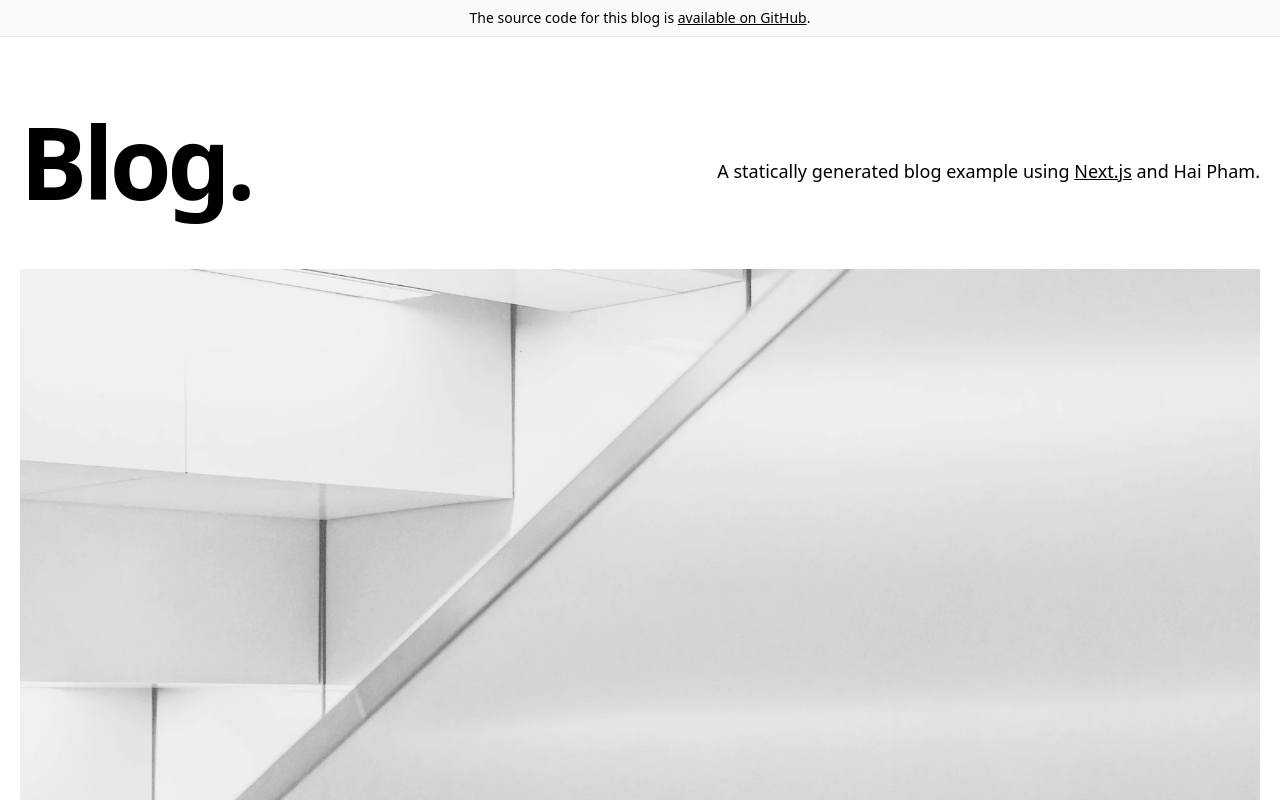
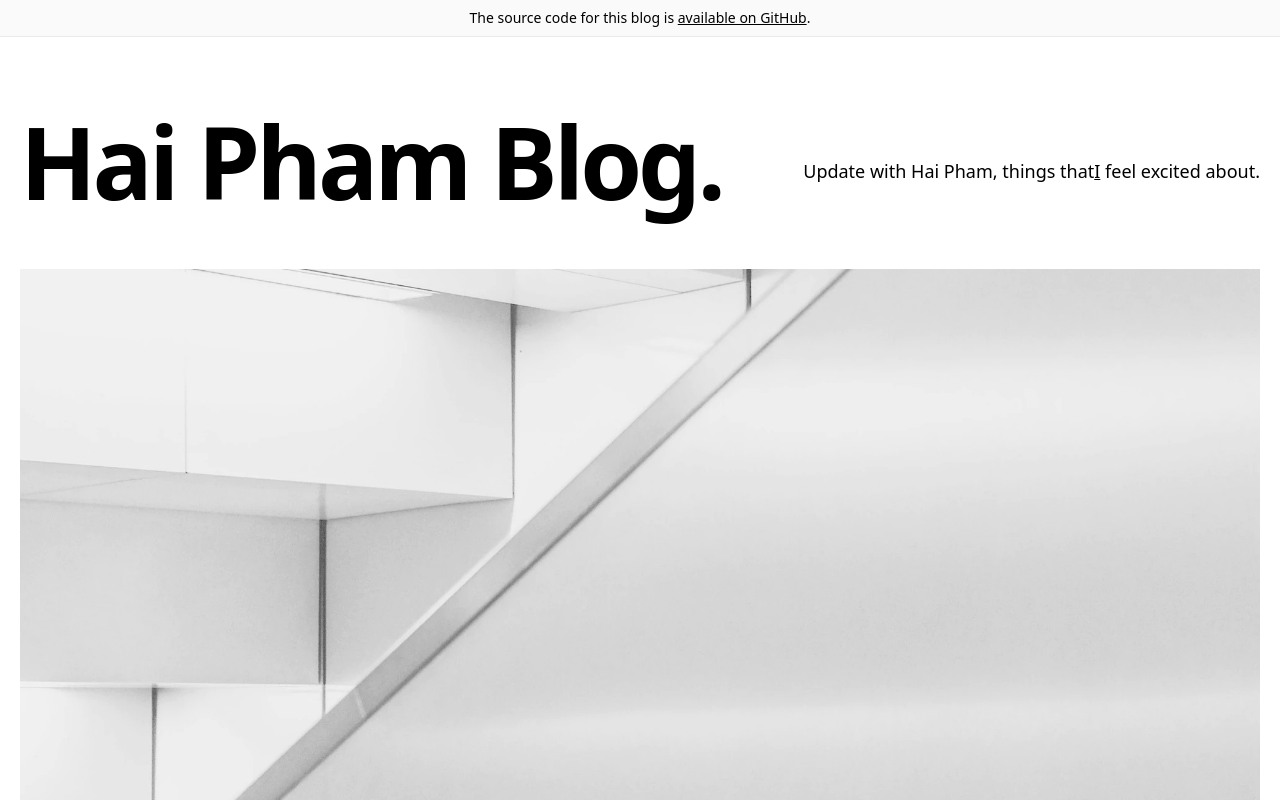
Before and after one commit to phamgiagia/HPblog, a Next.js app: page / in a window 1280 px wide. Shown: the top 800 px of the page. Built offline with nearby package versions, Linux system fonts and the light colour scheme.

Commit message:
Update intro.js

```diff
--- a/components/intro.js
+++ b/components/intro.js
@@ -4,17 +4,17 @@ export default function Intro() {
   return (
     <section className="flex-col md:flex-row flex items-center md:justify-between mt-16 mb-16 md:mb-12">
       <h1 className="text-6xl md:text-8xl font-bold tracking-tighter leading-tight md:pr-8">
-        Blog.
+        Hai Pham Blog.
       </h1>
       <h4 className="text-center md:text-left text-lg mt-5 md:pl-8">
-        A statically generated blog example using{' '}
+        Update with {CMS_NAME}, things that
         <a
-          href="https://nextjs.org/"
+          href="#!"
           className="underline hover:text-success duration-200 transition-colors"
         >
-          Next.js
+          I
         </a>{' '}
-        and {CMS_NAME}.
+        feel excited about.
       </h4>
     </section>
   )
```
